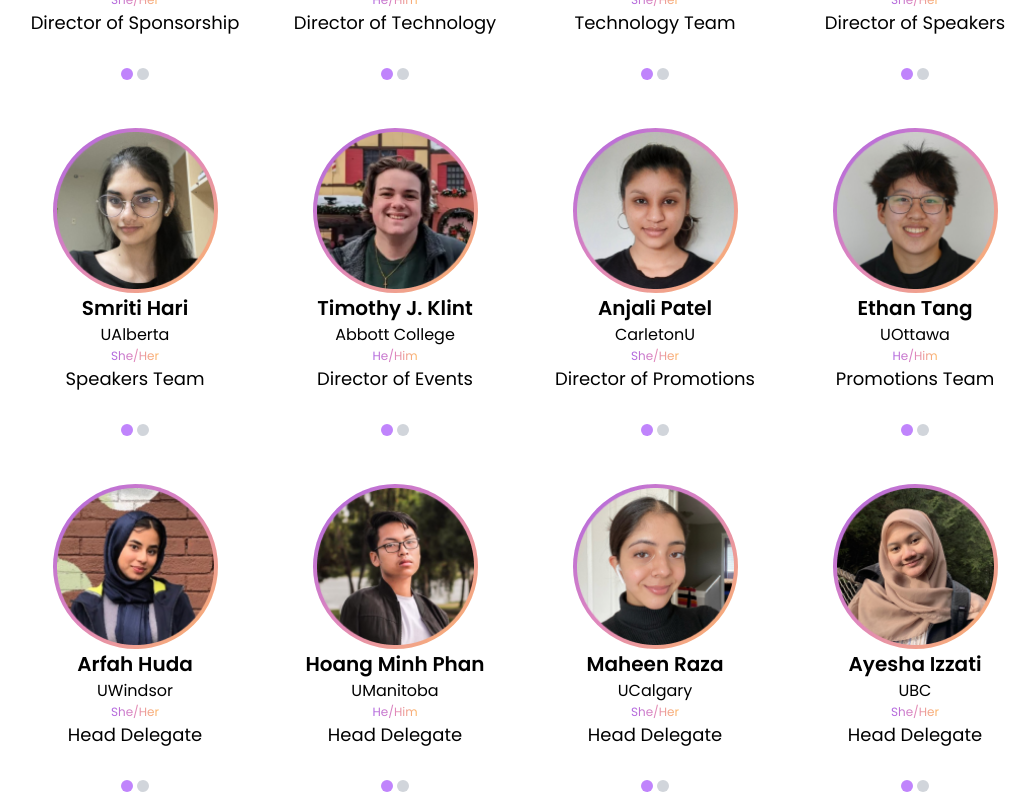
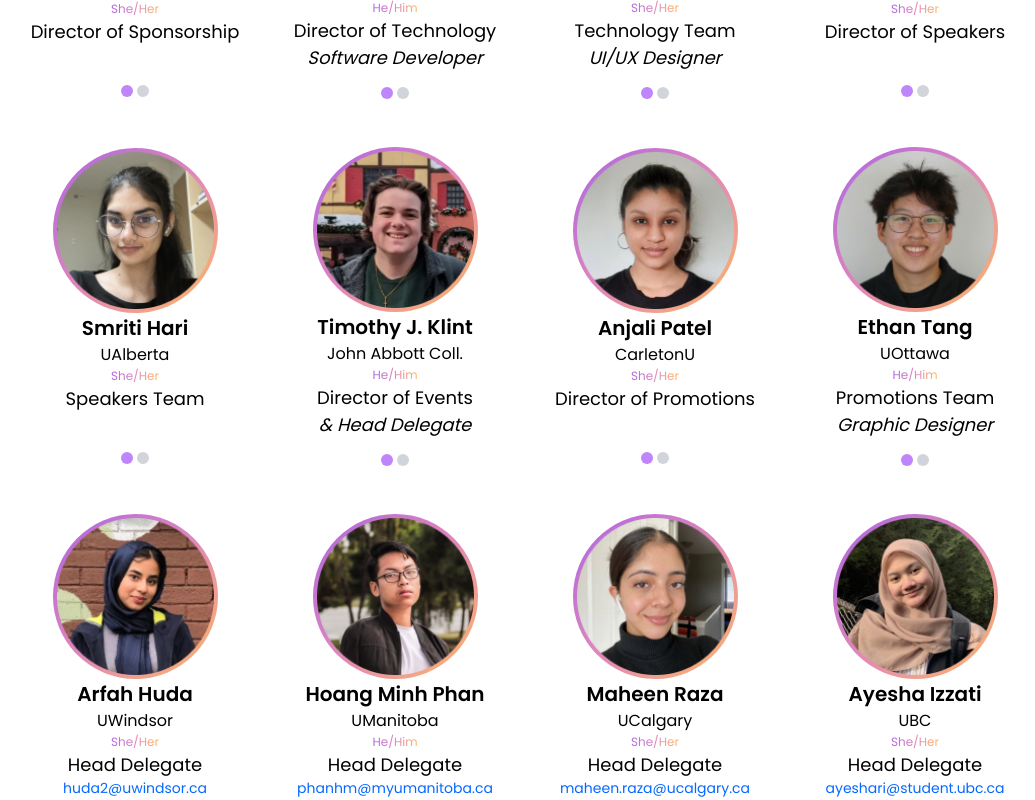
Before and after one commit to cusec/2024, a Next.js app: page /about in a window 1280 px wide. Shown: the part 3160-3960 px from the top of the page, without its empty margins (115-1150 px from the left). Built offline with nearby package versions, Linux system fonts and the light colour scheme.

Commit message:
feat: Improve TeamCard component responsiveness, and render sub-roles and emails.

```diff
--- a/src/app/about/TeamCard.tsx
+++ b/src/app/about/TeamCard.tsx
@@ -1,5 +1,6 @@
 import { StaticImageData } from "next/image";
 import Image from "next/image";
+import Link from "next/link";
 import BlueBorderSquareBox from "@/components/Landing Page/BlueBorderSquareBox";
 
 type TeamCardProps = {
@@ -46,17 +47,31 @@ export default function TeamCard(props: TeamCardProps) {
       <p className="text-center text-[12px] md:text-[18px] whitespace-nowrap">
         {props.role}
       </p>
-      {/* <p>{props.sub_role}</p> */}
+
+      {props.sub_role ? (
+        <p className="text-center text-[12px] md:text-[18px] whitespace-nowrap">
+          <em>{props.sub_role}</em>
+        </p>
+      ) : props.email ? (
+        <Link
+          href={`mailto:${props.email}`}
+          className="text-[10px] md:text-[14px] text-royalBlue hover:scale-105 transition ease-in-out duration-500"
+        >
+          {props.email}
+        </Link>
+      ) : (
+        <br />
+      )}
+
       {/* <p>{props.program}</p>
         <p>{props.linkedin}</p>
         <p>{props.instagram}</p>
         <p>{props.github}</p>
         <p>{props.website}</p>
-        <p>{props.email}</p>
         <p>{props.fun_fact}</p> */}
 
       {/*Pagination circles*/}
-      <div className="flex space-x-1 mt-8">
+      <div className="flex space-x-1 mt-4">
         <span className="block h-3 w-3 rounded-full bg-purple-400"></span>
         <span className="block h-3 w-3 rounded-full bg-gray-300"></span>
       </div>
--- a/src/app/about/teamMembers.json
+++ b/src/app/about/teamMembers.json
@@ -12,7 +12,7 @@
     "instagram": "",
     "github": "",
     "website": "",
-    "email": "chair@cusec.net",
+    "email": "",
     "fun_fact": "I have Duolingo streak of 565."
   },
   {
@@ -28,7 +28,7 @@
     "instagram": "",
     "github": "",
     "website": "",
-    "email": "chair@cusec.net",
+    "email": "",
     "fun_fact": "I have ~1700 hours in my favourite multiplayer competitive action game."
   },
   {
@@ -145,12 +145,12 @@
   },
   {
     "name": "Timothy J. Klint",
-    "university": "Abbott College",
+    "university": "John Abbott Coll.",
     "image": "timothy_image.png",
     "university_image": "",
     "pronouns": "He/Him",
     "role": "Director of Events",
-    "sub_role": "",
+    "sub_role": "& Head Delegate",
     "program": "Computer Science Technology",
     "linkedin": "",
     "instagram": "",
```
